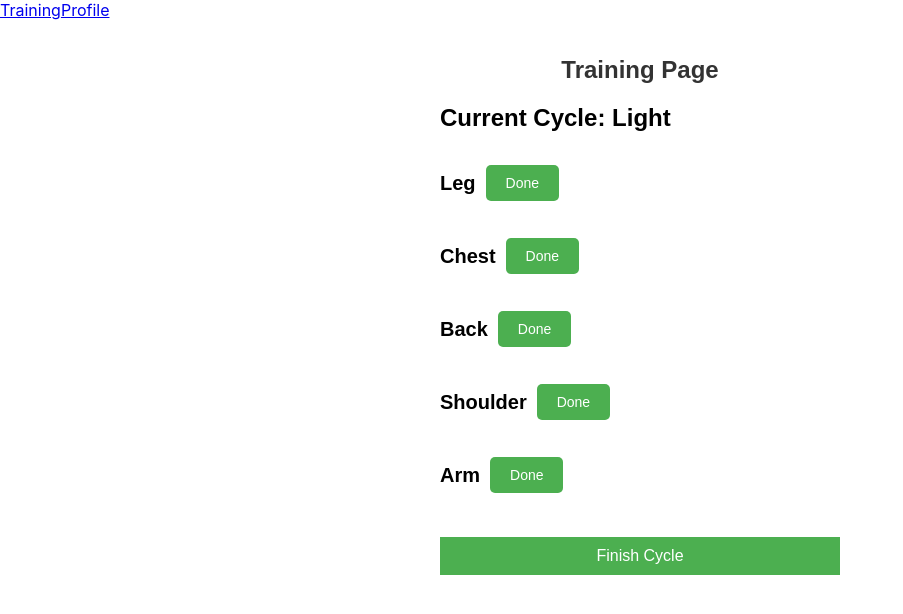
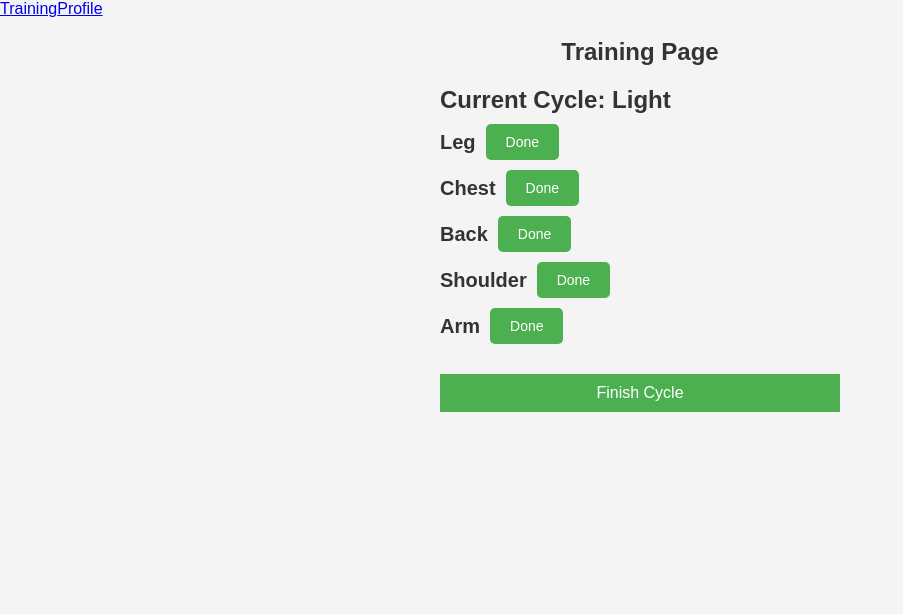
Before and after one commit to dryadd44651/RhythmFit, a React (Create React App) app in the folder frontend/fitness-website/: page /Training in a window 1280 px wide. Shown: the top 614 px of the page, without its empty margins (0-903 px from the left). Built offline with nearby package versions, Linux system fonts and the light colour scheme.

Commit message:
separate the style

```diff
--- /dev/null
+++ b/frontend/fitness-website/src/components/ProfilePage.css
@@ -0,0 +1,44 @@
+/* ProfilePage.css */
+
+.form {
+    display: flex;
+    flex-direction: column;
+    width: 100%;
+    margin-bottom: 20px;
+}
+
+.input {
+    margin: 10px 0;
+    padding: 8px;
+    font-size: 16px;
+    width: 100%;
+}
+
+.importExportButtons {
+    display: flex;
+    gap: 10px;
+    margin-bottom: 20px;
+}
+
+.groupTitle {
+    font-size: 20px;
+    cursor: pointer;
+}
+
+.highlightedGroup {
+    font-size: 20px;
+    cursor: pointer;
+    color: blue;
+}
+
+.exerciseList {
+    padding-left: 10px;
+}
+
+.exerciseCard {
+    padding: 10px;
+    margin: 10px 0;
+    border: 1px solid #ddd;
+    border-radius: 5px;
+    background-color: #f9f9f9;
+}
--- a/frontend/fitness-website/src/components/ProfilePage.js
+++ b/frontend/fitness-website/src/components/ProfilePage.js
@@ -1,5 +1,7 @@
 import React, { useState, useEffect } from 'react';
 import { getExercises, updateExercise, addExercise, deleteExercise } from './storage';
+import './ProfilePage.css';
+import './global.css';
 
 const muscleGroups = ["leg", "chest", "back", "shoulder", "arm"];
 
@@ -89,19 +91,19 @@ const ProfilePage = () => {
   };
 
   return (
-    <div style={styles.outerContainer}>
-      <div style={styles.container}>
-        <h1 style={styles.title}>Profile Page</h1>
+    <div className="outerContainer">
+      <div className="container">
+        <h1 className="title">Profile Page</h1>
 
         {/* 新增動作表單 */}
-        <form style={styles.form} onSubmit={handleAddExercise}>
+        <form className="form" onSubmit={handleAddExercise}>
           <input
             type="text"
             name="name"
             placeholder="Exercise Name"
             value={newExercise.name}
             onChange={handleInputChange}
-            style={styles.input}
+            className="input"
             required
           />
           <input
@@ -110,14 +112,14 @@ const ProfilePage = () => {
             placeholder="Max 1RM"
             value={newExercise.max1RM}
             onChange={handleInputChange}
-            style={styles.input}
+            className="input"
             required
           />
           <select
             name="group"
             value={newExercise.group}
             onChange={handleInputChange}
-            style={styles.input}
+            className="input"
             required
           >
             <option value="">Select Muscle Group</option>
@@ -127,13 +129,13 @@ const ProfilePage = () => {
             <option value="arm">Arm</option>
             <option value="shoulder">Shoulder</option>
           </select>
-          <button type="submit" style={styles.button}>Add Exercise</button>
+          <button type="submit" className="button">Add Exercise</button>
         </form>
 
         {/* 匯入和匯出按鈕 */}
-        <div style={styles.importExportButtons}>
-          <button onClick={handleExport} style={styles.button}>Export Data</button>
-          <label htmlFor="importFile" style={styles.button}>Import Data</label>
+        <div className="importExportButtons">
+          <button onClick={handleExport} className="button">Export Data</button>
+          <label htmlFor="importFile" className="button">Import Data</label>
           <input
             id="importFile"
             type="file"
@@ -147,18 +149,19 @@ const ProfilePage = () => {
         {muscleGroups.map((group) => (
           <div key={group} style={{ margin: "10px 0" }}>
             <h3
-              style={group === expandedGroup ? styles.highlightedGroup : styles.groupTitle}
+              className={`groupTitle ${expandedGroup === group ? 'highlightedGroup' : ''}`}
+
               onClick={() => toggleGroup(group)}
             >
               {group.charAt(0).toUpperCase() + group.slice(1)}
             </h3>
 
             {expandedGroup === group && (
-              <div style={styles.exerciseList}>
+              <div className="exerciseList">
                 {exercises
                   .filter((exercise) => exercise.group === group)
                   .map((exercise) => (
-                    <div key={exercise.id} style={styles.exerciseCard}>
+                    <div key={exercise.id} className="exerciseCard">
                       {editExerciseId === exercise.id ? (
                         <>
                           <input
@@ -166,23 +169,23 @@ const ProfilePage = () => {
                             name="name"
                             value={editedExercise.name}
                             onChange={handleEditChange}
-                            style={styles.input}
+                            className="input"
                           />
                           <input
                             type="number"
                             name="max1RM"
                             value={editedExercise.max1RM}
                             onChange={handleEditChange}
-                            style={styles.input}
+                            className="input"
                           />
-                          <button onClick={() => handleSaveEdit(exercise.id)} style={styles.button}>Save</button>
+                          <button onClick={() => handleSaveEdit(exercise.id)} className="button">Save</button>
                         </>
                       ) : (
                         <>
                           <h4>{exercise.name}</h4>
                           <p>Max 1RM: {exercise.max1RM} lb</p>
-                          <button onClick={() => handleEdit(exercise)} style={styles.button}>Edit</button>
-                          <button onClick={() => handleDelete(exercise.id)} style={styles.button}>Delete</button>
+                          <button onClick={() => handleEdit(exercise)} className="button">Edit</button>
+                          <button onClick={() => handleDelete(exercise.id)} className="button">Delete</button>
                         </>
                       )}
                     </div>
@@ -197,71 +200,3 @@ const ProfilePage = () => {
 };
 
 export default ProfilePage;
-
-const styles = {
-  outerContainer: {
-    display: 'flex',
-    justifyContent: 'center',
-    padding: '20px',
-    fontFamily: 'Arial, sans-serif',
-  },
-  container: {
-    maxWidth: '400px',
-    width: '100%',
-    textAlign: 'left',
-  },
-  title: {
-    textAlign: 'center',
-    fontSize: '24px',
-    color: '#333',
-  },
-  form: {
-    display: 'flex',
-    flexDirection: 'column',
-    width: '100%',
-    marginBottom: '20px',
-  },
-  input: {
-    margin: '10px 0',
-    padding: '8px',
-    fontSize: '16px',
-    width: '100%',
-  },
-  button: {
-    padding: '10px 20px',
-    fontSize: '14px',
-    backgroundColor: '#4CAF50',
-    color: 'white',
-    border: 'none',
-    borderRadius: '5px',
-    cursor: 'pointer',
-    marginTop: '10px',
-  },
-  importExportButtons: {
-    display: 'flex',
-    gap: '10px',
-    marginBottom: '20px',
-  },
-  groupTitle: {
-    fontSize: '20px',
-    cursor: 'pointer',
-    textAlign: 'left',
-  },
-  highlightedGroup: {
-    fontSize: '20px',
-    cursor: 'pointer',
-    color: 'blue',
-    textAlign: 'left',
-  },
-  exerciseList: {
-    paddingLeft: '10px',
-  },
-  exerciseCard: {
-    padding: '10px',
-    margin: '10px 0',
-    border: '1px solid #ddd',
-    borderRadius: '5px',
-    backgroundColor: '#f9f9f9',
-    textAlign: 'left',
-  },
-};
--- /dev/null
+++ b/frontend/fitness-website/src/components/TrainingPage.css
@@ -0,0 +1,51 @@
+/* TrainingPage.css */
+
+.groupHeader {
+    display: flex;
+    align-items: center;
+    gap: 10px;
+}
+
+.groupTitle {
+    font-size: 20px;
+    cursor: pointer;
+}
+
+.highlightedGroup {
+    font-size: 20px;
+    cursor: pointer;
+    color: blue;
+}
+
+.exerciseList {
+    padding-left: 10px;
+}
+
+.exerciseCard {
+    padding: 10px;
+    margin: 10px 0;
+    border: 1px solid #ddd;
+    border-radius: 5px;
+    background-color: #f9f9f9;
+}
+
+.trainedExercise {
+    padding: 10px;
+    margin: 10px 0;
+    border: 1px solid #ddd;
+    border-radius: 5px;
+    background-color: #d3d3d3;
+    color: #aaa;
+}
+
+.finishButton {
+    padding: 10px 20px;
+    font-size: 16px;
+    background-color: #4CAF50;
+    color: white;
+    border: none;
+    cursor: pointer;
+    width: 100%;
+    margin-top: 20px;
+    text-align: center;
+}
--- a/frontend/fitness-website/src/components/TrainingPage.js
+++ b/frontend/fitness-website/src/components/TrainingPage.js
@@ -1,5 +1,7 @@
 import React, { useState, useEffect } from 'react';
 import { getExercises, updateExercise } from './storage';
+import './TrainingPage.css';
+import './global.css';
 
 const cycles = {
   light: { rm: 60, times: [12, 15], sets: 6 },
@@ -26,7 +28,6 @@ const TrainingPage = () => {
   }, []);
 
   useEffect(() => {
-    // 儲存當前週期和訓練進度至 localStorage
     localStorage.setItem("currentCycle", currentCycle);
     localStorage.setItem("trainedGroups", JSON.stringify(trainedGroups));
   }, [currentCycle, trainedGroups]);
@@ -58,9 +59,9 @@ const TrainingPage = () => {
   };
 
   return (
-    <div style={styles.outerContainer}>
-      <div style={styles.container}>
-        <h1 style={styles.title}>Training Page</h1>
+    <div className="outerContainer">
+      <div className="container">
+        <h1 className="title">Training Page</h1>
         <h2>Current Cycle: {currentCycle.charAt(0).toUpperCase() + currentCycle.slice(1)}</h2>
 
         {muscleGroups.map((group) => {
@@ -69,24 +70,24 @@ const TrainingPage = () => {
 
           return (
             <div key={group} style={{ margin: "10px 0" }}>
-              <div style={styles.groupHeader}>
+              <div className="groupHeader">
                 <h3
-                  style={group === expandedGroup ? styles.highlightedGroup : styles.groupTitle}
+                  className={`groupTitle ${expandedGroup === group ? 'highlightedGroup' : ''}`}
                   onClick={() => toggleGroup(group)}
                 >
                   {group.charAt(0).toUpperCase() + group.slice(1)}
                 </h3>
                 {isTrained ? (
-                  <button onClick={() => handleRetrain(group)} style={styles.button}>Retrain</button>
+                  <button onClick={() => handleRetrain(group)} className="button">Retrain</button>
                 ) : (
-                  <button onClick={() => handleDone(group)} style={styles.button}>Done</button>
+                  <button onClick={() => handleDone(group)} className="button">Done</button>
                 )}
               </div>
 
               {expandedGroup === group && (
-                <div style={styles.exerciseList}>
+                <div className="exerciseList">
                   {groupExercises.map((exercise) => (
-                    <div key={exercise.id} style={isTrained ? styles.trainedExercise : styles.exerciseCard}>
+                    <div key={exercise.id} className={isTrained ? "trainedExercise" : "exerciseCard"}>
                       <h4>{exercise.name}</h4>
                       <p>Weight: {Math.round(exercise.max1RM * cycles[currentCycle].rm / 100)} lb</p>
                       <p>Reps: {cycles[currentCycle].times.join(" - ")}</p>
@@ -99,85 +100,10 @@ const TrainingPage = () => {
           );
         })}
 
-        <button onClick={finishCycle} style={styles.finishButton}>Finish Cycle</button>
+        <button onClick={finishCycle} className="finishButton">Finish Cycle</button>
       </div>
     </div>
   );
 };
 
 export default TrainingPage;
-
-const styles = {
-  outerContainer: {
-    display: 'flex',
-    justifyContent: 'center',
-    padding: '20px',
-    fontFamily: 'Arial, sans-serif',
-  },
-  container: {
-    maxWidth: '400px',
-    width: '100%',
-    textAlign: 'left',
-  },
-  title: {
-    textAlign: 'center',
-    fontSize: '24px',
-    color: '#333',
-  },
-  groupHeader: {
-    display: 'flex',
-    alignItems: 'center',
-    gap: '10px',
-  },
-  groupTitle: {
-    fontSize: '20px',
-    cursor: 'pointer',
-    textAlign: 'left',
-  },
-  highlightedGroup: {
-    fontSize: '20px',
-    cursor: 'pointer',
-    color: 'blue',
-    textAlign: 'left',
-  },
-  exerciseList: {
-    paddingLeft: '10px',
-  },
-  exerciseCard: {
-    padding: '10px',
-    margin: '10px 0',
-    border: '1px solid #ddd',
-    borderRadius: '5px',
-    backgroundColor: '#f9f9f9',
-    textAlign: 'left',
-  },
-  trainedExercise: {
-    padding: '10px',
-    margin: '10px 0',
-    border: '1px solid #ddd',
-    borderRadius: '5px',
-    backgroundColor: '#d3d3d3',
-    color: '#aaa',
-    textAlign: 'left',
-  },
-  button: {
-    padding: '10px 20px',
-    fontSize: '14px',
-    backgroundColor: '#4CAF50',
-    color: 'white',
-    border: 'none',
-    borderRadius: '5px',
-    cursor: 'pointer',
-  },
-  finishButton: {
-    padding: '10px 20px',
-    fontSize: '16px',
-    backgroundColor: '#4CAF50',
-    color: 'white',
-    border: 'none',
-    cursor: 'pointer',
-    width: '100%',
-    marginTop: '20px',
-    textAlign: 'center',
-  },
-};
--- /dev/null
+++ b/frontend/fitness-website/src/components/global.css
@@ -0,0 +1,47 @@
+/* global.css */
+
+* {
+    margin: 0;
+    padding: 0;
+    box-sizing: border-box;
+}
+
+body {
+    font-family: Arial, sans-serif;
+    background-color: #f4f4f4;
+    color: #333;
+}
+
+.outerContainer {
+    display: flex;
+    justify-content: center;
+    padding: 20px;
+}
+
+.container {
+    max-width: 400px;
+    width: 100%;
+    margin: 0 auto;
+    text-align: left;
+}
+
+.title {
+    text-align: center;
+    font-size: 24px;
+    color: #333;
+    margin-bottom: 20px;
+}
+
+.button {
+    padding: 10px 20px;
+    font-size: 14px;
+    background-color: #4CAF50;
+    color: white;
+    border: none;
+    border-radius: 5px;
+    cursor: pointer;
+    text-align: center;
+    margin-right: 10px;
+}
+
+/* 通用樣式結束 */
```
Also changed, not shown: frontend/fitness-website/src/components/Basic_training_data.json (added, +66 -0 lines).
